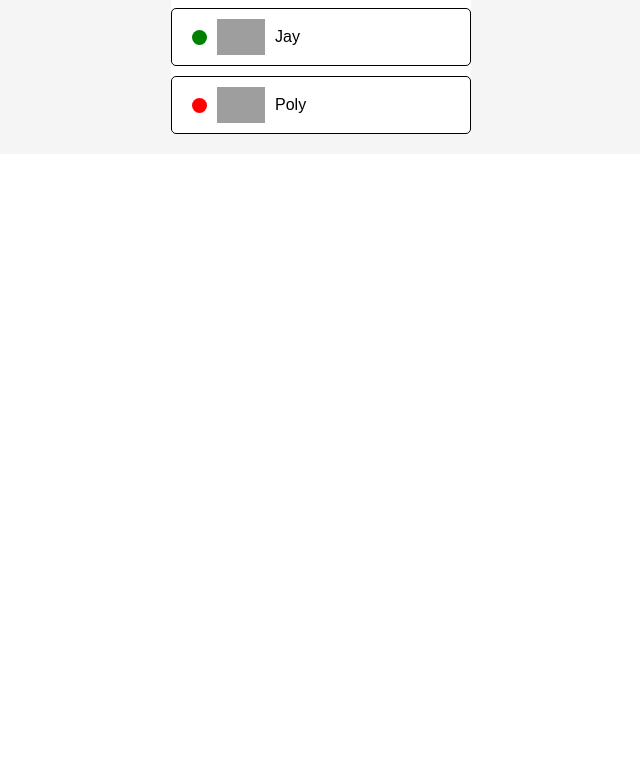
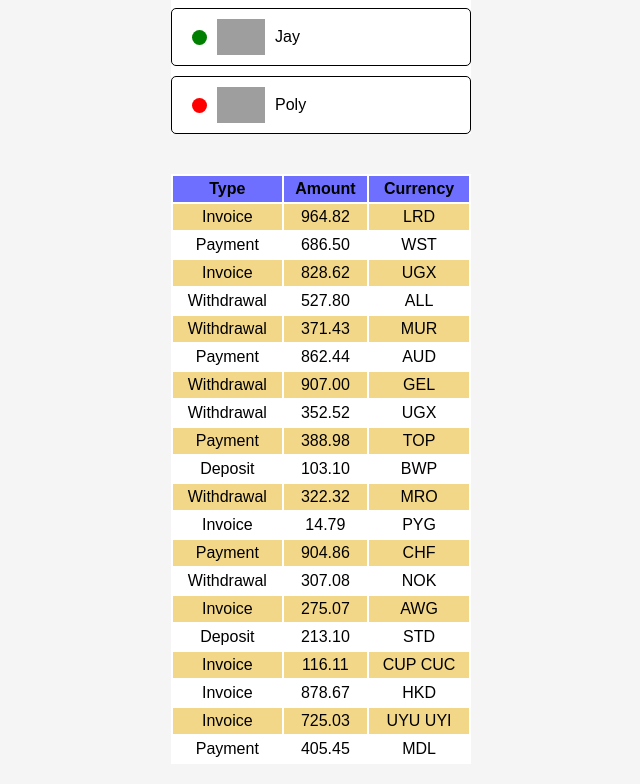
Before and after one commit to dmtarasenko/goit-react-hw-01-components, a React (Create React App) app: page / in a window 1280 px wide. Shown: the part 759-1543 px from the top of the page, without its empty margins (319-959 px from the left). Before the commit the page ends 913 px from the top, so only its background shows below. Built offline with nearby package versions, Linux system fonts and the light colour scheme; grey boxes are pictures that could not be loaded.

Commit message:
transactionhistory done

```diff
--- a/src/components/App/App.js
+++ b/src/components/App/App.js
@@ -2,9 +2,11 @@ import { Container } from "./App.styled";
 import { Profile } from "components/Profile/Profile";
 import { Statistics } from "components/Statistics/Statistics";
 import { FriendList } from "components/FriendList/FriendList";
+import { TransactionHistory } from "components/TransactionHistory/TransactionHistory";
 import user from "components/Profile/user.json";
 import data from "components/Statistics/data.json";
 import friends from "components/FriendList/friends.json";
+import transactions from "components/TransactionHistory/transactions.json";
 
 export default function App() {
   return (
@@ -18,6 +20,7 @@ export default function App() {
       />
       <Statistics title="Upload stats" data={data} />
       <FriendList friends={friends} />
+      <TransactionHistory items={transactions} />
     </Container>
   );
 }
--- a/src/components/FriendList/FriendList.js
+++ b/src/components/FriendList/FriendList.js
@@ -1,3 +1,5 @@
+import PropTypes from "prop-types";
+
 import {
   FriendListContainer,
   Item,
@@ -30,3 +32,14 @@ function FriendListItem({ avatar, name, isOnline }) {
     </Item>
   );
 }
+
+FriendList.propTypes = {
+  friends: PropTypes.arrayOf(
+    PropTypes.shape({
+      avatar: PropTypes.string.isRequired,
+      name: PropTypes.string.isRequired,
+      isOnline: PropTypes.bool.isRequired,
+      id: PropTypes.number.isRequired,
+    }).isRequired
+  ).isRequired,
+};
--- a/src/components/TransactionHistory/TransactionHistory.js
+++ b/src/components/TransactionHistory/TransactionHistory.js
@@ -0,0 +1,43 @@
+import PropTypes from "prop-types";
+import {
+  Table,
+  TableHead,
+  TableBody,
+  TableRow,
+  TableHeaderCell,
+  TableBodyCell,
+} from "components/TransactionHistory/TransactionHistory.styled";
+
+export function TransactionHistory({ items }) {
+  return (
+    <Table>
+      <TableHead>
+        <TableRow>
+          <TableHeaderCell>Type</TableHeaderCell>
+          <TableHeaderCell>Amount</TableHeaderCell>
+          <TableHeaderCell>Currency</TableHeaderCell>
+        </TableRow>
+      </TableHead>
+      <TableBody>
+        {items.map(({ id, type, amount, currency }) => (
+          <TableRow key={id}>
+            <TableBodyCell>{type}</TableBodyCell>
+            <TableBodyCell>{amount}</TableBodyCell>
+            <TableBodyCell>{currency}</TableBodyCell>
+          </TableRow>
+        ))}
+      </TableBody>
+    </Table>
+  );
+}
+
+TransactionHistory.propTypes = {
+  items: PropTypes.arrayOf(
+    PropTypes.shape({
+      id: PropTypes.string.isRequired,
+      type: PropTypes.string.isRequired,
+      amount: PropTypes.string.isRequired,
+      currency: PropTypes.string.isRequired,
+    }).isRequired
+  ).isRequired,
+};
--- a/src/components/TransactionHistory/TransactionHistory.styled.js
+++ b/src/components/TransactionHistory/TransactionHistory.styled.js
@@ -0,0 +1,27 @@
+import styled from "styled-components";
+
+export const Table = styled.table`
+  width: 300px;
+  text-align: center;
+  background-color: #ffffff;
+  margin-top: 20px;
+  margin-bottom: 20px;
+`;
+
+export const TableHead = styled.thead``;
+
+export const TableBody = styled.tbody``;
+
+export const TableRow = styled.tr`
+  &:nth-child(2n + 1) {
+    background-color: #f3d788;
+  }
+`;
+
+export const TableHeaderCell = styled.th`
+  background-color: #6f6fff;
+`;
+
+export const TableBodyCell = styled.td`
+  text-transform: capitalize;
+`;
```
